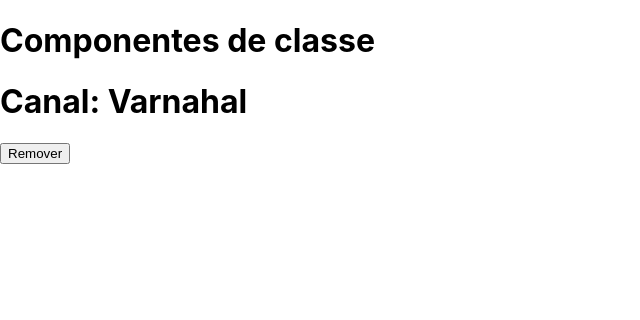
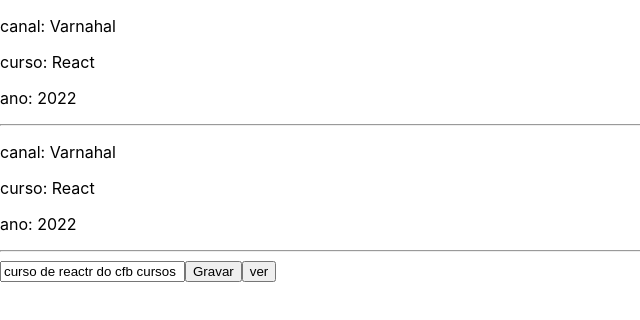
Before and after one commit to Varnahal/Curso-de-react, a React (Create React App) app in the folder App001/: page / in a window 1280 px wide. Shown: the top 320 px of the page, without its empty margins (0-640 px from the left). Built offline with nearby package versions, Linux system fonts and the light colour scheme.

Commit message:
variaveis estaticas

```diff
--- a/App001/src/App.js
+++ b/App001/src/App.js
@@ -1,24 +1,27 @@
 import React,{useState} from 'react';
+import Globais from './componentes/Globais.js';
+import Info from './componentes/info.js';
 import './App.css';
-import Classe from './componentes/Classe.js';
-import Carro from './componentes/Carro.js';
 
 function App() {
-    const [carro,setcarro] = useState();
-    const mostrarcarro = ()=>{
-      setcarro(!carro)
-    }
+  const [resumo,setresumo] = useState(Globais.resumo);
+  const gravarresumo = ()=>{
+    Globais.resumo = resumo
+  }
+  const verresumo = ()=>{
+    alert(Globais.resumo)
+  }
 
   return (
     <>
-      <h1>Componentes de classe</h1>
-      {carro? <Carro fator={1}></Carro>: ''}
-      <Classe canal="Varnahal"></Classe>
-      <button onClick={()=>{mostrarcarro()}}>
-        Remover
-      </button>
-
-
+      <p>canal: {Globais.canal}</p>
+      <p>curso: {Globais.curso}</p>
+      <p>ano: {Globais.ano}</p>
+      <hr></hr>
+      <Info></Info>
+      <input type="text" value={resumo} onChange={(e)=>{setresumo(e.target.value)}}></input>
+      <button onClick={()=>{gravarresumo()}}>Gravar</button>
+      <button onClick={()=>{verresumo()}}>ver</button>
     </>
   );
 }
--- /dev/null
+++ b/App001/src/componentes/Globais.js
@@ -0,0 +1,8 @@
+import React from "react";
+
+export default class Globais{
+    static canal="Varnahal"
+    static curso="React"
+    static ano= 2022
+    static resumo= 'curso de reactr do cfb cursos'
+}
--- /dev/null
+++ b/App001/src/componentes/info.js
@@ -0,0 +1,16 @@
+import React,{useState} from 'react';
+import Globais from './Globais.js';
+
+function info() {
+
+  return (
+    <>
+      <p>canal: {Globais.canal}</p>
+      <p>curso: {Globais.curso}</p>
+      <p>ano: {Globais.ano}</p>
+      <hr></hr>
+    </>
+  );
+}
+
+export default info;
```
